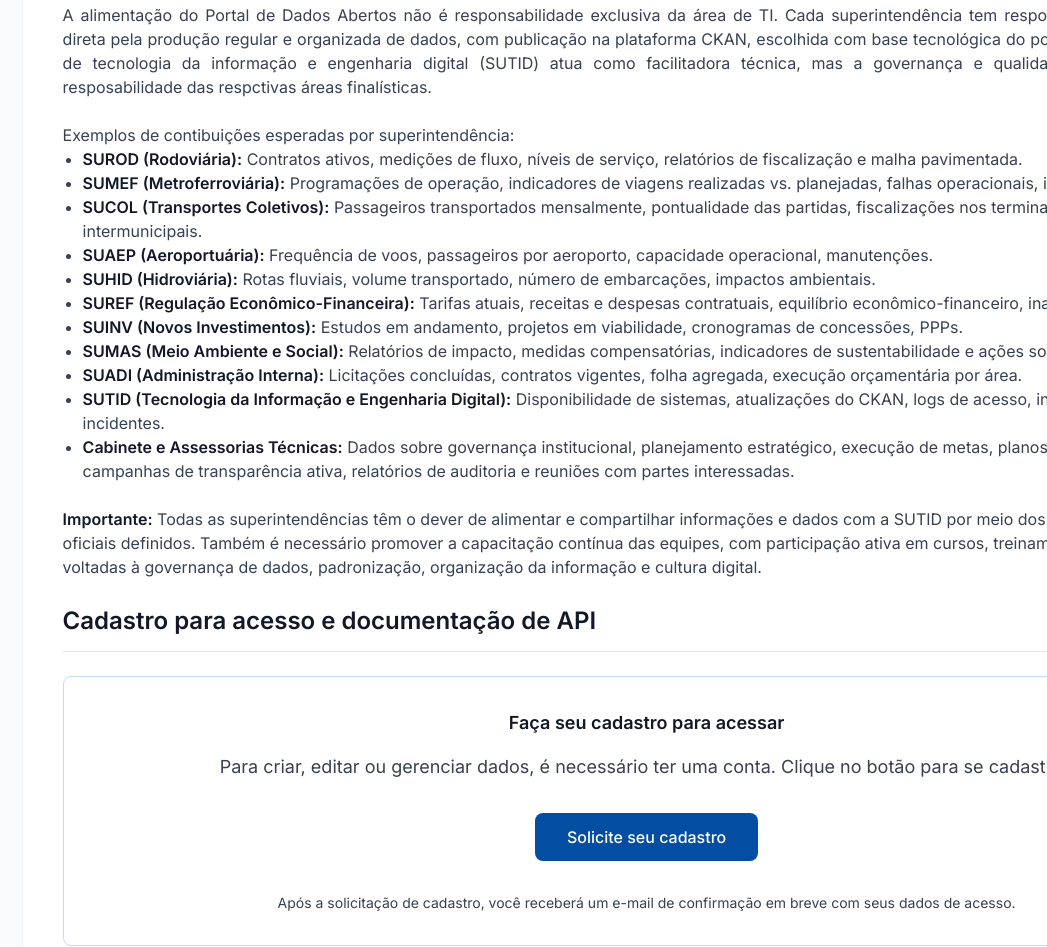
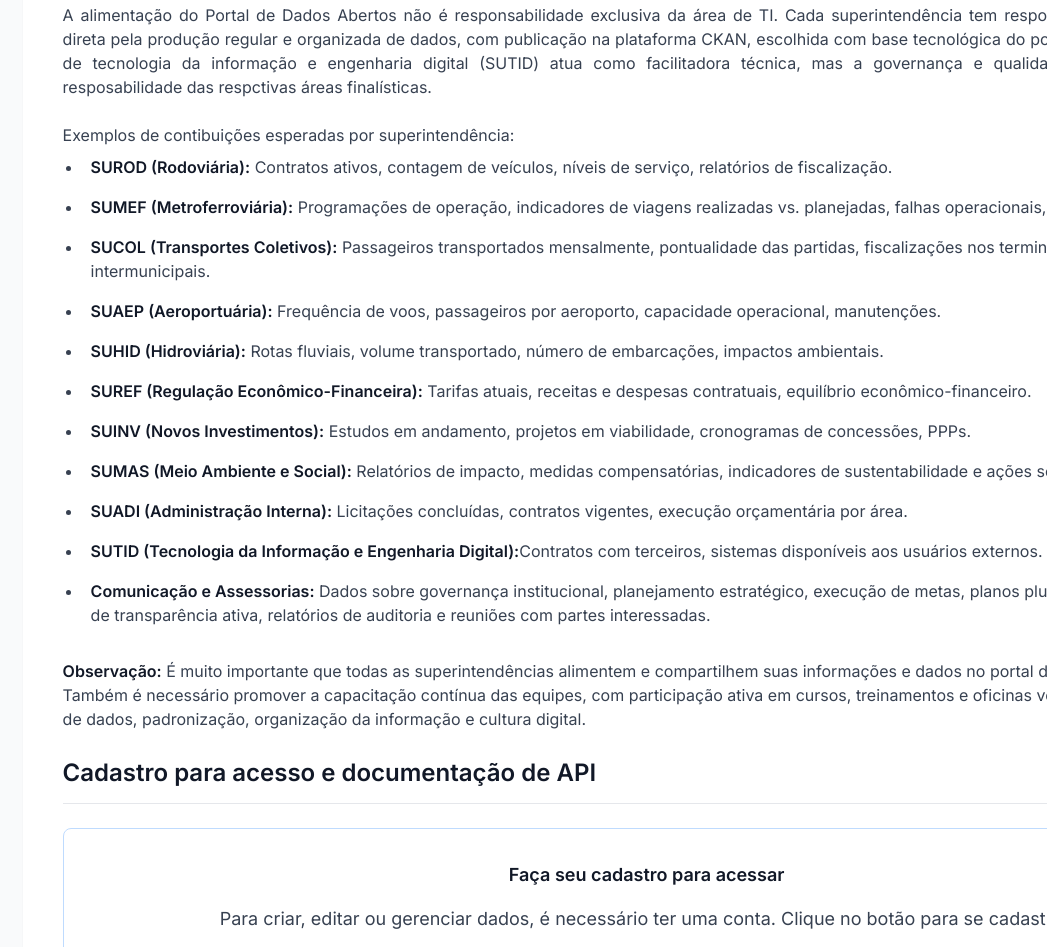
Before and after one commit to cciartesp01/manual_dados_abertos, a plain HTML site: page index.html in a window 1280 px wide. Shown: the part 1453-2400 px from the top of the page, without its empty margins (233-1280 px from the left). Drawn offline with nearby package versions, Linux system fonts and the light colour scheme.

Commit message:
ajustes gerais

```diff
--- a/index.html
+++ b/index.html
@@ -106,6 +106,10 @@
             margin-right: 0.75rem;
             width: 1rem;
             height: 1rem;
+        }
+
+        .superints {
+            padding: 0.5rem;
         }
     </style>
 </head>
@@ -282,20 +286,20 @@
                                 <br>
                                 <p>Exemplos de contibuições esperadas por superintendência:</p>
                                 <ul style="list-style-type: disc; padding-left: 20px;">
-                                    <li><strong>SUROD (Rodoviária):</strong> Contratos ativos, medições de fluxo, níveis de serviço, relatórios de fiscalização e malha pavimentada.</li>
-                                    <li><strong>SUMEF (Metroferroviária):</strong> Programações de operação, indicadores de viagens realizadas vs. planejadas, falhas operacionais, integração modal.</li>
-                                    <li><strong>SUCOL (Transportes Coletivos):</strong> Passageiros transportados mensalmente, pontualidade das partidas, fiscalizações nos terminais, rotas intermunicipais.</li>
-                                    <li><strong>SUAEP (Aeroportuária):</strong> Frequência de voos, passageiros por aeroporto, capacidade operacional, manutenções.</li>
-                                    <li><strong>SUHID (Hidroviária):</strong> Rotas fluviais, volume transportado, número de embarcações, impactos ambientais.</li>
-                                    <li><strong>SUREF (Regulação Econômico-Financeira):</strong> Tarifas atuais, receitas e despesas contratuais, equilíbrio econômico-financeiro, inadimplementos.</li>
-                                    <li><strong>SUINV (Novos Investimentos):</strong> Estudos em andamento, projetos em viabilidade, cronogramas de concessões, PPPs.</li>
-                                    <li><strong>SUMAS (Meio Ambiente e Social):</strong> Relatórios de impacto, medidas compensatórias, indicadores de sustentabilidade e ações sociais.</li>
-                                    <li><strong>SUADI (Administração Interna):</strong> Licitações concluídas, contratos vigentes, folha agregada, execução orçamentária por área.</li>
-                                    <li><strong>SUTID (Tecnologia da Informação e Engenharia Digital):</strong> Disponibilidade de sistemas, atualizações do CKAN, logs de acesso, indicadores de incidentes.</li>
-                                    <li><strong>Cabinete e Assessorias Técnicas:</strong> Dados sobre governança institucional, planejamento estratégico, execução de metas, planos plurianuais, campanhas de transparência ativa, relatórios de auditoria e reuniões com partes interessadas.</li>
+                                    <li class="superints"><strong>SUROD (Rodoviária):</strong> Contratos ativos, contagem de veículos, níveis de serviço, relatórios de fiscalização.</li>
+                                    <li class="superints"><strong>SUMEF (Metroferroviária):</strong> Programações de operação, indicadores de viagens realizadas vs. planejadas, falhas operacionais, integração modal.</li>
+                                    <li class="superints"><strong>SUCOL (Transportes Coletivos):</strong> Passageiros transportados mensalmente, pontualidade das partidas, fiscalizações nos terminais, rotas intermunicipais.</li>
+                                    <li class="superints"><strong>SUAEP (Aeroportuária):</strong> Frequência de voos, passageiros por aeroporto, capacidade operacional, manutenções.</li>
+                                    <li class="superints"><strong>SUHID (Hidroviária):</strong> Rotas fluviais, volume transportado, número de embarcações, impactos ambientais.</li>
+                                    <li class="superints"><strong>SUREF (Regulação Econômico-Financeira):</strong> Tarifas atuais, receitas e despesas contratuais, equilíbrio econômico-financeiro.</li>
+                                    <li class="superints"><strong>SUINV (Novos Investimentos):</strong> Estudos em andamento, projetos em viabilidade, cronogramas de concessões, PPPs.</li>
+                                    <li class="superints"><strong>SUMAS (Meio Ambiente e Social):</strong> Relatórios de impacto, medidas compensatórias, indicadores de sustentabilidade e ações sociais.</li>
+                                    <li class="superints"><strong>SUADI (Administração Interna):</strong> Licitações concluídas, contratos vigentes, execução orçamentária por área.</li>
+                                    <li class="superints"><strong>SUTID (Tecnologia da Informação e Engenharia Digital):</strong>Contratos com terceiros, sistemas disponíveis aos usuários externos.</li>
+                                    <li class="superints"><strong>Comunicação e Assessorias:</strong> Dados sobre governança institucional, planejamento estratégico, execução de metas, planos plurianuais, campanhas de transparência ativa, relatórios de auditoria e reuniões com partes interessadas.</li>
                                 </ul>
                                 <br>
-                                <p><strong>Importante:</strong> Todas as superintendências têm o dever de alimentar e compartilhar informações e dados com a SUTID por meio dos canais e sistemas oficiais definidos. Também é necessário promover a capacitação contínua das equipes,
+                                <p><strong>Observação:</strong> É muito importante que todas as superintendências alimentem e compartilhem suas informações e dados no portal de dados abertos. Também é necessário promover a capacitação contínua das equipes,
                                     com participação ativa em cursos, treinamentos e oficinas voltadas à governança de dados, padronização, organização da informação e cultura digital.
                                 </p>
                             </li>
```
